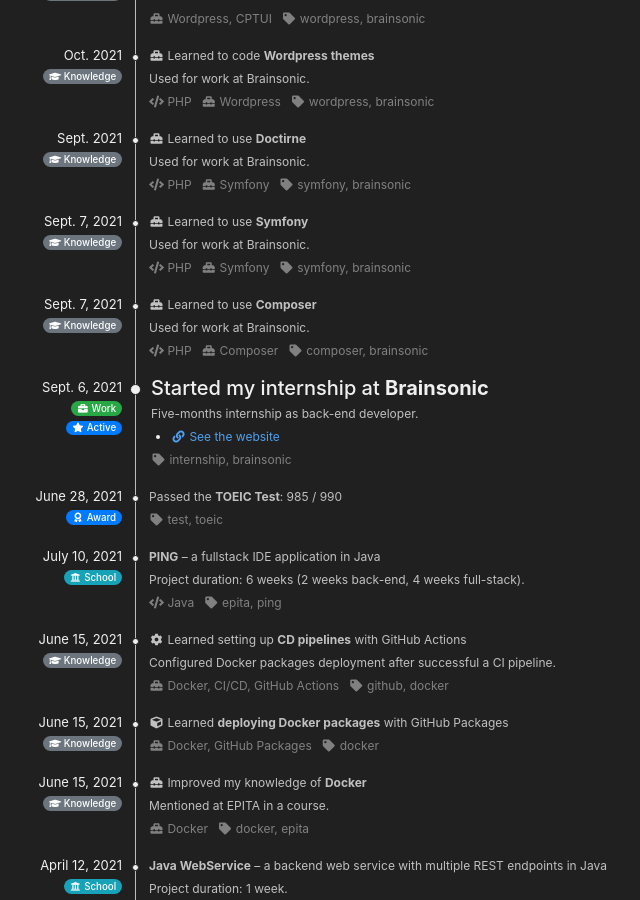
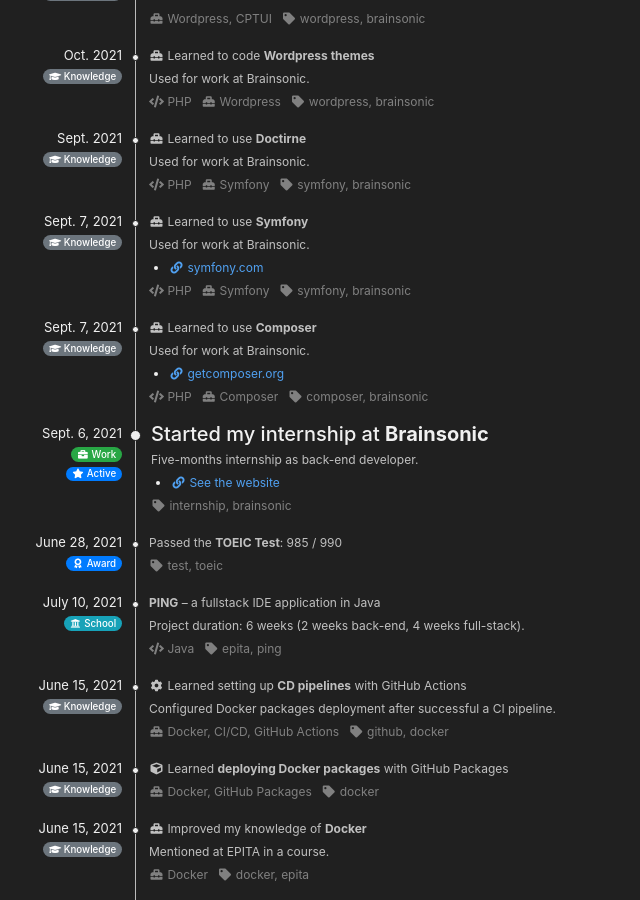
Before and after one commit to matiboux/matiboux.me, a Jekyll site: the page built from timeline.html, in a window 1280 px wide and 900 px high, scrolled down 386 px. Shown: the whole window, without its empty margins (53-693 px from the left). Built offline with Jekyll 4.4.1, drawn with Linux system fonts in a browser that asks for light colours; nearby versions of some CDN libraries.

Commit message:
Add links to Composer and Symfony

```diff
--- a/_data/timeline.yml
+++ b/_data/timeline.yml
@@ -58,6 +58,9 @@
 - description:
   - <i class="fas fa-toolbox fa-fw"></i> Learned to use <b>Symfony</b>
   - Used for work at Brainsonic.
+  links:
+  - title: <i class="fas fa-link fa-fw"></i> symfony.com
+    href: https://symfony.com/
   date: Sept. 7, 2021
   tools: [Symfony]
   languages: [PHP]
@@ -67,6 +70,9 @@
 - description:
   - <i class="fas fa-toolbox fa-fw"></i> Learned to use <b>Composer</b>
   - Used for work at Brainsonic.
+  links:
+  - title: <i class="fas fa-link fa-fw"></i> getcomposer.org
+    href: https://getcomposer.org/
   date: Sept. 7, 2021
   tools: [Composer]
   languages: [PHP]
```
